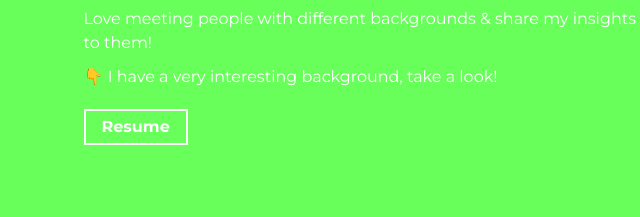
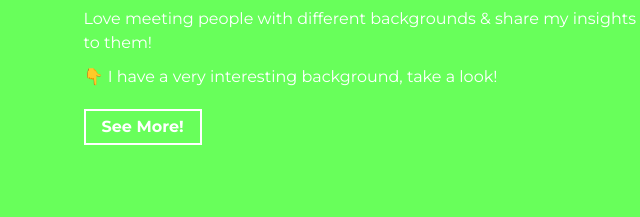
Before and after one commit to filoscoder/portfolio-web, a Gatsby site: page / in a window 1280 px wide. Shown: the part 1143-1360 px from the top of the page, 564-1204 px from the left. Built offline with nearby package versions, Linux system fonts and the light colour scheme; Gatsby itself is replaced by a stand-in of ours.

Commit message:
Change resume link text to 'See More!'

```diff
--- a/src/components/About/About.jsx
+++ b/src/components/About/About.jsx
@@ -75,7 +75,7 @@ const About = () => {
                       className="cta-btn cta-btn--resume"
                       href={resume}
                     >
-                      Resume
+                      See More!
                     </a>
                   </span>
                 )}
```
